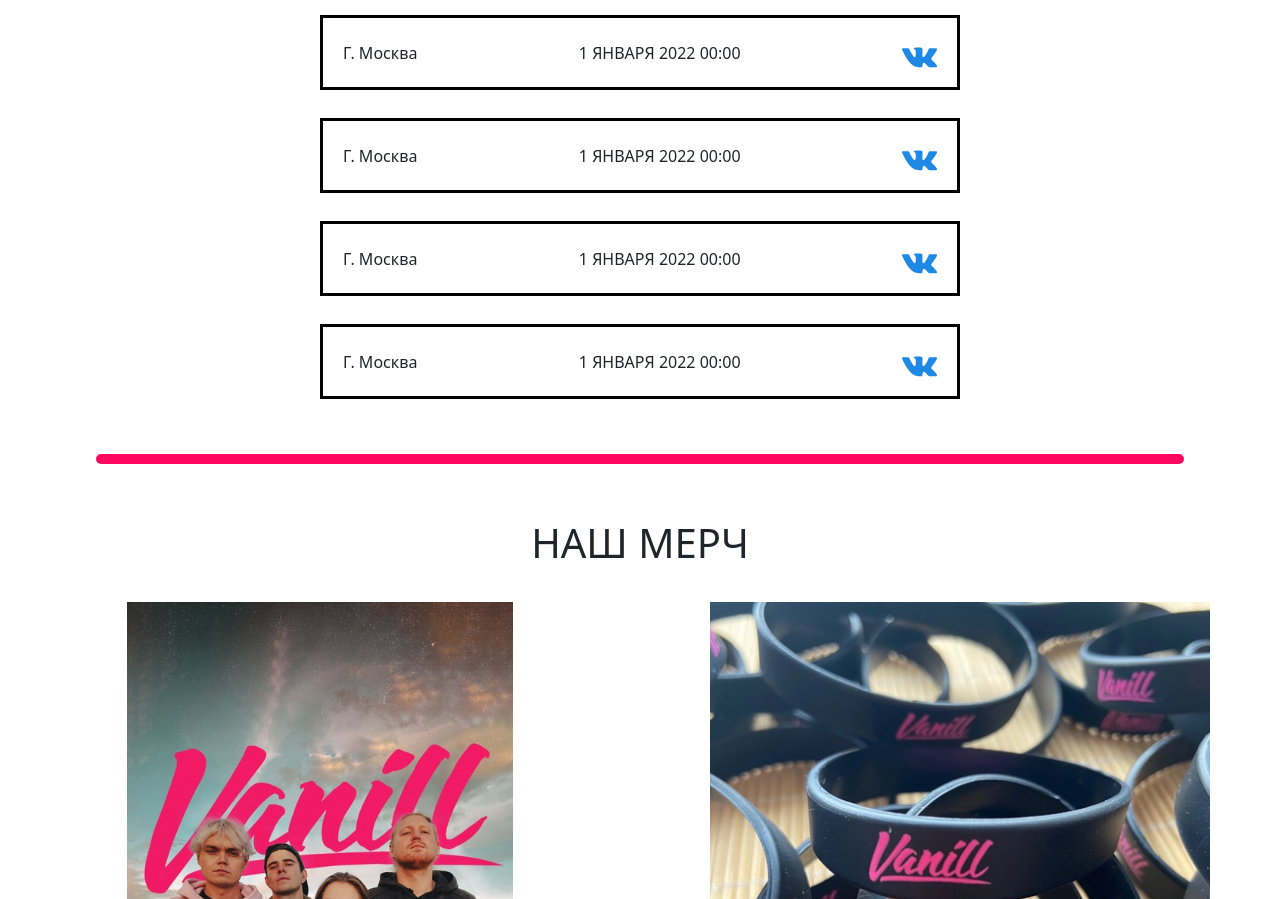
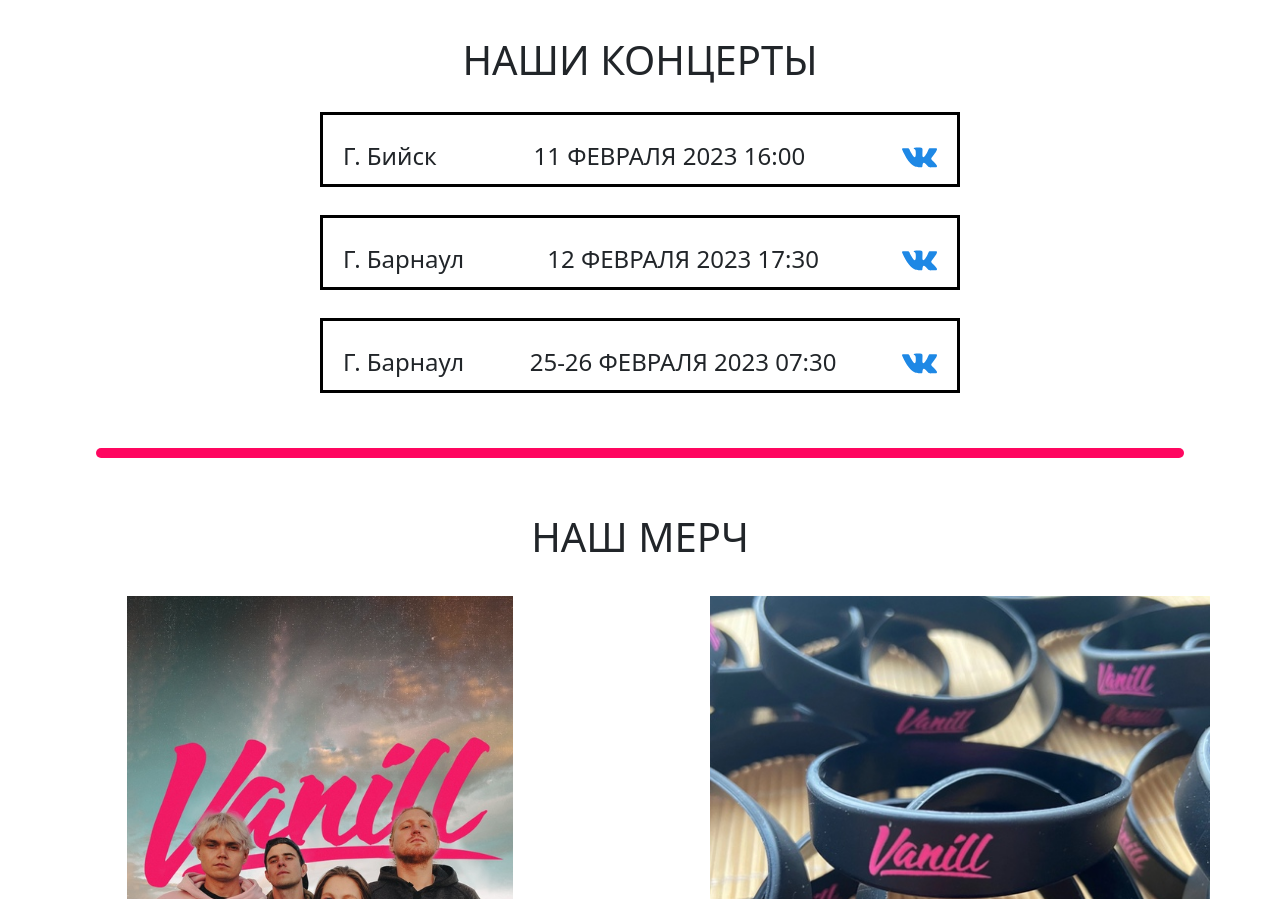
Before and after one commit to Kitrop/vanill, a plain HTML site: page index.html in a window 1280 px wide. Shown: the part 1880-2779 px from the top of the page. Drawn offline with nearby package versions, Linux system fonts and the light colour scheme.

Commit message:
dates and places of concerts have been added

```diff
--- a/index.html
+++ b/index.html
@@ -18,14 +18,14 @@
 
 <header class="header">
     <div class="text-center headerLinks">
-        <a class="headerLink">Туры</a>
-        <a class="headerLink">Мерч</a>
-        <a class="headerLink">О нас</a>
+        <a href="#tours" class="headerLink">Туры</a>
+        <a href="#merch" class="headerLink">Мерч</a>
+        <a href="#about" class="headerLink">О нас</a>
     </div>
 </header>
 
 <!--COVER-->
-<section>
+<section id="cover">
     <div class="art text-center">
         <img class="img-fluid" src="img/photo_2023-02-02_18-29-44.jpg" alt="vanill"/>
     </div>
@@ -33,7 +33,7 @@
 <div class="line"></div>
 
 <!--ABOUT US-->
-<section class="aboutUsSection">
+<section class="aboutUsSection" id="about">
     <h1 class="text-center">О НАС</h1>
     <div class="aboutUsMain">
         <p class="">
@@ -53,38 +53,30 @@
 </section>
 
 <!--TOURS-->
-<section class="toursSection">
+<section class="toursSection" id="tours">
     <div class="line"></div>
     <h1 class="text-center">НАШИ КОНЦЕРТЫ</h1>
     <!--1-->
     <div class="tour">
         <div class="tourInfo">
-            <span>Г. Москва</span>
-            <span>1 ЯНВАРЯ 2022 00:00</span>
-            <span> <a href="#">  <img src="img/vk.svg" alt="vk" height="35" width="35"> </a> </span>
+            <span>Г. Бийск</span>
+            <span>11 ФЕВРАЛЯ 2023 16:00</span>
+            <span> <a href="https://vk.com/event218532426">  <img src="img/vk.svg" alt="vk" height="35" width="35"> </a> </span>
         </div>
     </div>
     <!--2-->
     <div class="tour">
         <div class="tourInfo">
-            <span>Г. Москва</span>
-            <span>1 ЯНВАРЯ 2022 00:00</span>
-            <span> <a href="#">  <img src="img/vk.svg" alt="vk" height="35" width="35"> </a> </span>
+            <span>Г. Барнаул</span>
+            <span>12 ФЕВРАЛЯ 2023 17:30</span>
+            <span> <a href="https://vk.com/club218399184">  <img src="img/vk.svg" alt="vk" height="35" width="35"> </a> </span>
         </div>
     </div>
     <!--3-->
     <div class="tour">
         <div class="tourInfo">
-            <span>Г. Москва</span>
-            <span>1 ЯНВАРЯ 2022 00:00</span>
-            <span> <a href="#">  <img src="img/vk.svg" alt="vk" height="35" width="35"> </a> </span>
-        </div>
-    </div>
-    <!--4-->
-    <div class="tour">
-        <div class="tourInfo">
-            <span>Г. Москва</span>
-            <span>1 ЯНВАРЯ 2022 00:00</span>
+            <span>Г. Барнаул</span>
+            <span>25-26 ФЕВРАЛЯ 2023 07:30</span>
             <span> <a href="#">  <img src="img/vk.svg" alt="vk" height="35" width="35"> </a> </span>
         </div>
     </div>
@@ -92,7 +84,7 @@
 </section>
 
 <!--MERCH-->
-<section>
+<section id="merch">
     <div class="line"></div>
     <h1 class="text-center">НАШ МЕРЧ</h1>
     <div class="container-fluid text-center merch_main">
--- a/style.css
+++ b/style.css
@@ -11,7 +11,7 @@ html, body {
 .header {
     background-color: black;
     height: 7vh;
-    font-size: 1.3rem;
+    font-size: 1.7rem;
     font-family: 'Roboto Flex', sans-serif;
 }
 
@@ -57,6 +57,7 @@ html, body {
 
 .aboutUsSection {
     margin-top: 2vh;
+    font-size: 1.3rem;
 }
 
 .aboutUsMain {
@@ -94,6 +95,7 @@ html, body {
     display: flex;
     justify-content: space-between;
     margin-top: 23px;
+    font-size: 1.5rem;
 }
 
 @media screen and (max-width: 1000px) {
```
